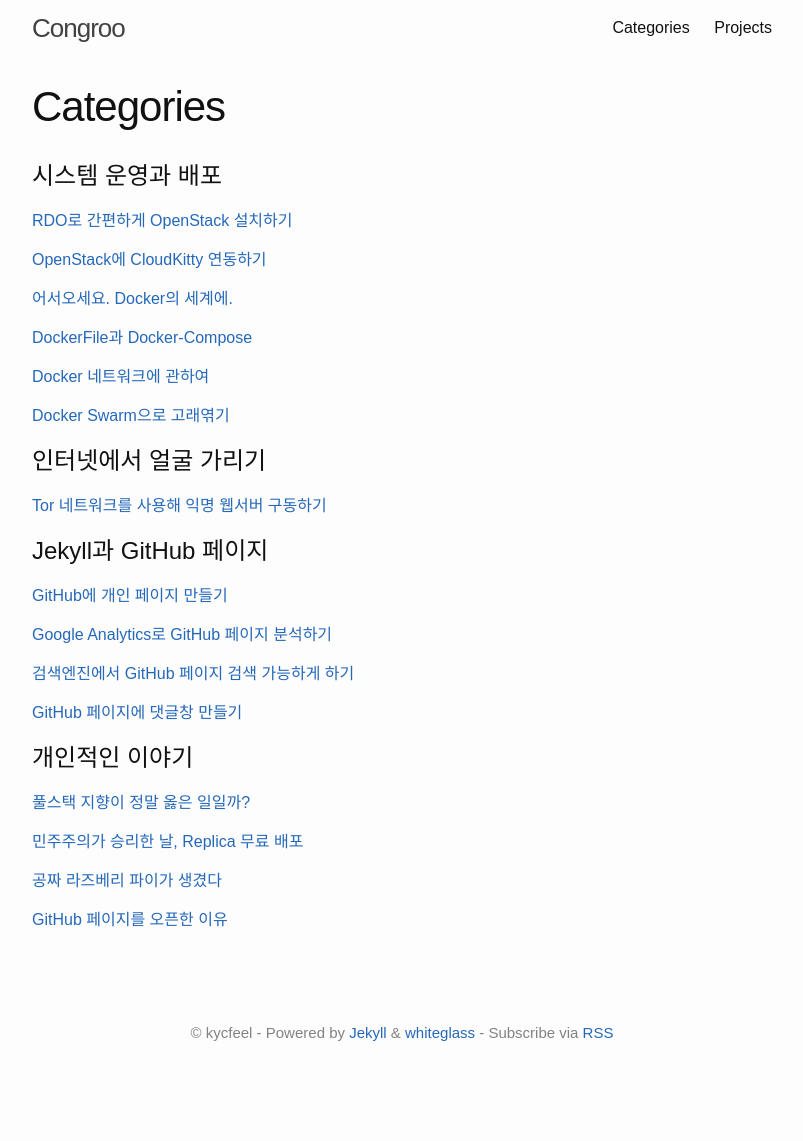
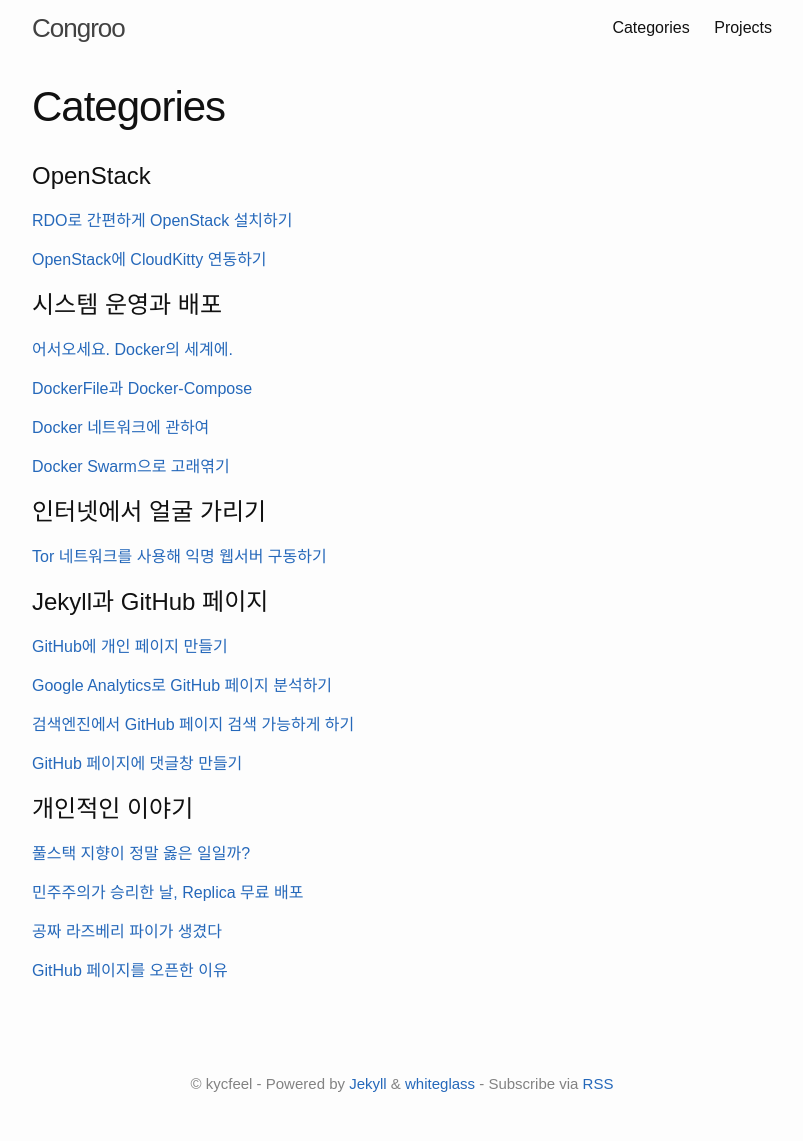
Before and after one commit to kycfeel/kycfeel.github.io, a Jekyll site: the page built from categories.md, in a window 1280 px wide. Shown: the whole page, without its empty margins (238-1041 px from the left). Built offline with Jekyll 4.4.1, drawn with Linux system fonts in a browser that asks for light colours; before the commit the page ends 1090 px from its top, so only the background shows below that.

Commit message:
Displaying issue fixed

```diff
--- a/categories.md
+++ b/categories.md
@@ -4,21 +4,21 @@
 permalink: /categories/
 ---
 
-시스템 운영과 배포
+OpenStack
 ========================
 [RDO로 간편하게 OpenStack 설치하기](https://kycfeel.github.io/2017/02/28/RDO로-간편하게-OpenStack-설치하기/)
 
 [OpenStack에 CloudKitty 연동하기](https://kycfeel.github.io/2017/03/04/OpenStack에-CloudKitty-연동하기/)
 
-
-
+시스템 운영과 배포
+========================
 [어서오세요. Docker의 세계에.](https://kycfeel.github.io/2017/03/14/어서오세요-Docker의-세계에/)
 
 [DockerFile과 Docker-Compose](https://kycfeel.github.io/2017/03/15/DockerFile과-Docker-Compose/)
 
 [Docker 네트워크에 관하여](https://kycfeel.github.io/2017/03/16/Docker-네트워크에-관하여/)
 
-[Docker Swarm으로 고래엮기](https://kycfeel.github.io/2017/03/16/Docker-Swarm으로-고래엮기/)
+[Docker Swarm으로 고래엮기](https://kycfeel.github.io/2017/03/27/Docker-Swarm으로-고래엮기/)
 
 인터넷에서 얼굴 가리기
 ========================
```
